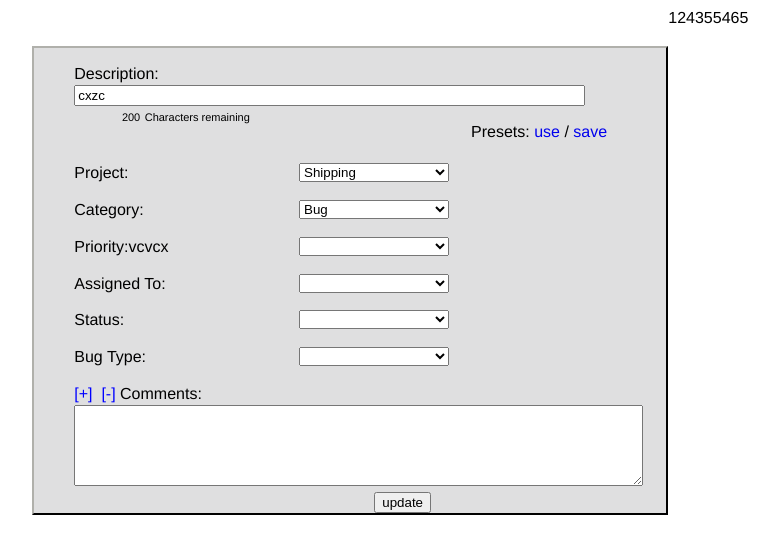
After one commit to jyotsna1234/bug_tracker, a PHP site: page /bugapp/php/update_bugs.php?q=1 in a window 1280 px wide. The commit adds this page. Shown: the top 554 px of the page, without its empty margins (1-780 px from the left). Run offline with PHP 8.4, Linux system fonts and the light colour scheme; data comes from the database, SQL or seed files in the repository; both versions use the stored data as it was after the commit.

Commit message:
comments,update comment commit

```diff
--- /dev/null
+++ b/php/update_bugs.php
@@ -0,0 +1,247 @@
+<!DOCTYPE html>
+<html>
+	<head>
+		<link rel="stylesheet" href="../css/create_bugs.css">
+
+		<title>Bugs Reporting Page</title>
+		<script type="text/javascript">
+							function countCharacters(id,max_chars,myelement)
+							{
+								counter = document.getElementById(id);
+								field = document.getElementById(myelement).value;
+								field_length = field.length;
+			 					if (field_length <= max_chars)  {
+								remaining_characters = max_chars-field_length;
+								counter.innerHTML = remaining_characters;  }
+			 				}
+			 				function change_size(rowid)
+							{
+								ela=document.getElementById("comment");
+								if(ela.rows+rowid<1)
+								{
+									ela.rows=1;
+								}
+								else
+								{
+								 	 ela.rows+=rowid;
+								}
+							}
+							function validation ()
+							{
+								var descp=document.forms["form1"]["descp"].value;
+								if(descp==null || descp=="")
+								{
+								alert("A short description is necessary!!");
+								return false;
+								}
+								var proj=document.forms["form1"]["proj"].value;
+								if(proj==null || proj=="")
+								{
+								alert("Project Name is necessary!!");
+								return false;
+								}
+								var org=document.forms["form1"]["org"].value;
+								if(org==null || org=="")
+								{
+								alert("A Organisation name is necessary!!");
+								return false;
+								}
+								var category=document.forms["form1"]["category"].value;
+								if(category==null || category=="")
+								{
+								alert("Please select a category!!");
+								return false;
+								}
+								var priority=document.forms["form1"]["priority"].value;
+								if(priority==null || priority=="")
+								{
+								alert("Please select a priority!!");
+								return false;
+								}
+								var assign=document.forms["form1"]["assign"].value;
+								if(assign==null || assign=="")
+								{
+								alert("Please select a to whom the project is assigned to!!");
+								return false;
+								}
+								var status=document.forms["form1"]["status"].value;
+								if(status==null || status=="")
+								{
+								alert("Please select the current status of the project!!");
+								return false;
+								}
+								var bugtype=document.forms["form1"]["bugtype"].value;
+								if(bugtype==null || bugtype=="")
+								{
+								alert("Please select a bug type!!");
+								return false;
+								}
+								var build=document.forms["form1"]["build"].value;
+								if(build==null || build=="")
+								{
+								alert("Please select the build of the project!!");
+								return false;
+								}
+								var app=document.forms["form1"]["app"].value;
+								if(app==null || app=="")
+								{
+								alert("Please select a Application!!");
+								return false;
+								}
+								var modapp=document.forms["form1"]["modapp"].value;
+								if(modapp==null || modapp=="")
+								{
+								alert("Please select a modules or an application!!");
+								return false;
+								}
+								var comments=document.forms["form1"]["comments"].value;
+								if(comments==null || comments=="")
+								{
+								alert("Please enter any comments!!");
+								return false;
+								}
+							}
+			 			</script>
+	</head>
+	<body>
+		<?php
+
+		ini_set('display_errors',1);
+
+        include("temp1.php");
+        $layout=new layout();
+        $layout->printHeader();
+
+		include ('db.php');
+		$database = new database('localhost', 'root', 'vsspl');
+		$database->connectdb();
+		$database->select('bug_tracker');
+		$q1 = $_GET['q'];
+		$result = mysql_query('SELECT * FROM bugs where ID="'.$q1.'"');
+//var_dump(mysql_fetch_assoc($result));
+    $row = mysql_fetch_assoc($result);
+
+  //var_dump($row);
+
+
+
+
+
+		?>
+
+		<div class="labels">
+			<form action="updated_bugs.php?q=<?php echo $row['ID'];?>" method="post" name="form1" onsubmit="return validation()">
+				<ul>
+					<li>
+						<label for="textbox1">Description:</label>
+						<input type="input" id="textbox1" value="<?php echo $row['description'];?>" maxlength="200" name="descp" onkeyup="countCharacters('mycounter',200,'textbox1')"/>
+						<div id="characters_remaining">
+						<span id="mycounter">200</span> <span>Characters remaining</span>
+						</div><br>
+						<div class="sidebar">
+							<p>Presets:
+								<a href="#">use</a> /
+								<a href="#">save</a>
+							</p>
+						</div>
+						<br>
+						<br>
+					</li>
+					<li>
+						<label>Project:</label>
+						<select name="project">
+
+						  	<option<?php if ($row['project'] == 'Shipping') echo 'selected';?>>Shipping</option>
+						  	<option<?php if ($row['project'] == 'Checkout') echo 'selected';?>>Checkout</option>
+						  	<option<?php if ($row['project'] == 'I18N') echo 'selected';?>>I18N</option>
+						  	<option<?php if ($row['project'] == 'API') echo 'selected';?>>API</option>
+						  	<option<?php if ($row['project'] == 'Bigpay') echo 'selected';?>>BigPay</option>
+						  	<option value="themes" <?php if ($row['project'] == 'Themes') echo 'selected';?>>Themes</option>
+
+						</select>
+
+					</li>
+
+					<li>
+						<label>Category:</label>
+
+						<select name="category">
+
+							<option <?php if ($row['category'] == 'Bug') echo 'selected';?>>Bug</option>
+							<option <?php if ($row['category'] == 'Enhancement') echo 'selected';?>>Enhancement</option>
+							<option <?php if ($row['category'] == 'Clarrification') echo 'selected';?>>Clarification</option>
+							<option <?php if ($row['category'] == 'Questions') echo 'selected';?>>Questions</option>
+							<option <?php if ($row['category'] == 'Requirements') echo 'selected';?>>Requirements</option>
+						</select>
+
+					</li>
+					<li>
+						<label>Priority:<?php echo $row['priority'];?></label>
+
+						<select name="priority">
+
+							<option <?php if ($row['priority'] == 'NO PRIORITY') echo 'selected';?>></option>
+							<option <?php if ($row['priority'] == 'NO PRIORITY') echo 'selected';?>>NO PRIORITY</option>
+							<option <?php if ($row['priority'] == 'LOW') echo 'selected';?>>Low</option>
+							<option <?php if ($row['priority'] == 'Medium') echo 'selected';?>>Medium</option>
+							<option <?php if ($row['priority'] == 'High') echo 'selected';?>>High</option>
+						</select>
+
+					</li>
+					<li>
+						<label>Assigned To:</label>
+						<select name="assgn">
+								<option></option>
+
+								<option <?php if ($row['assigned_to'] == 'priya') echo 'selected';?>>priya</option>
+								<option <?php if ($row['assigned_to'] == 'pratyusha') echo 'selected';?>>pratyusha</option>
+								<option <?php if($row['assigned_to']=='jyotsna') echo 'selected';?>>jyotsna</option>
+							</select>
+
+
+
+					</li>
+					<li>
+						<label>Status:</label>
+
+						<select name="status">
+								<option></option>
+
+								<option <?php if ($row['status'] == 'No PRIORITY') echo 'selected';?>>No PRIORITY</option>
+								<option <?php if ($row['status'] == 'Checked IN') echo 'selected';?>>Checked IN</option>
+								<option <?php if($row['status']=='Closed') echo 'selected';?>>Closed</option>
+								<option <?php if($row['status']=='In Progress') echo 'selected';?>>In Progress</option>
+								<option <?php if($row['status']=='ReOpen') echo 'selected';?>>ReOpen</option>
+								<option <?php if($row['status']=='Not A Bug') echo 'selected';?>>Not A Bug</option>
+								<option <?php if($row['status']=='Postponed') echo 'selected';?>>Postponed</option>
+						</select>
+
+					</li>
+					<li>
+						<label>Bug Type:</label>
+						<select name="bugtype">
+							<option></option>
+							<option <?php if($row['bugtype']=='Functional') echo 'selected';?>>Functional</option>
+							<option <?php if($row['bugtype']=='UI') echo 'selected';?>>UI</option>
+						</select>
+
+
+					</li>
+
+				</ul>
+			<div id="comments_section">
+			<label class="commentsize" onclick="change_size(5)" name="+">[+]</label>&nbsp;
+			<label class="commentsize" onclick="change_size(-5);" name="-">[-]</label>
+			<label for="comment">Comments:</label>
+			&nbsp;&nbsp;&nbsp;&nbsp;&nbsp;&nbsp;&nbsp;&nbsp;&nbsp;&nbsp;&nbsp;&nbsp;&nbsp;&nbsp;
+			<!--<label id="textoncomment">Entering "bugid#999" in comment creates link to id 999</label>-->
+			<textarea rows="5" cols="83" id="comment" name="comments"></textarea><br>
+			<div id="submit">
+				<input type="submit" value="update" />
+			</div>
+			</div>
+			</form>
+		</div>
+		<?php echo'<div>124355465</div>';?>
+	</body>
+</html>
```
Also changed, not shown: php/bugs_page.php (+75 -5 lines), php/comments.php (added, +22 -0 lines), php/updated_bugs.php (added, +26 -0 lines), sql/comments.sql (added, +56 -0 lines).
